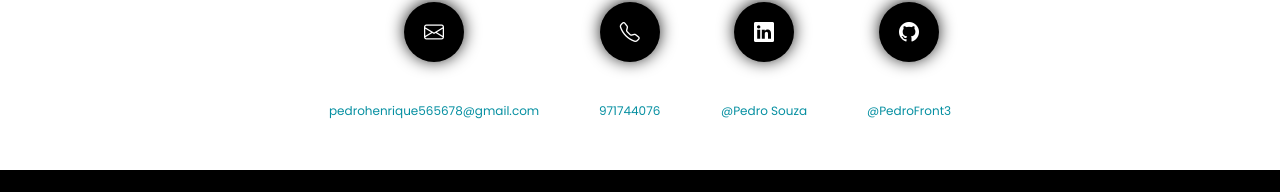
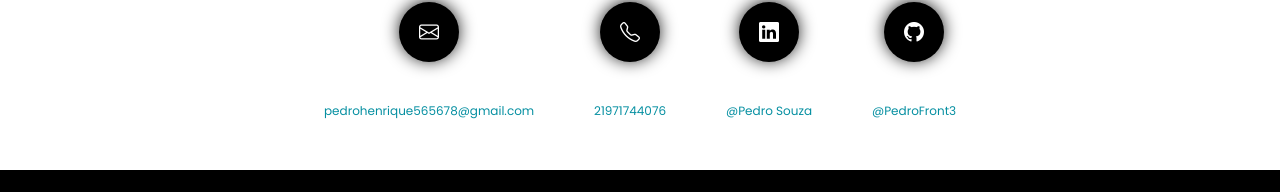
Before and after one commit to PedroFront3/PedroDevFrontEnd, a plain HTML site: page index.html in a window 1280 px wide. Shown: the part 2781-2973 px from the top of the page. Drawn offline with nearby package versions, Linux system fonts and the light colour scheme.

Commit message:
Update index.html

```diff
--- a/index.html
+++ b/index.html
@@ -251,7 +251,7 @@
                       </div><!--borda-->
 
                       <div class="desk-contato">
-                          <p>971744076</p>
+                          <p>21971744076</p>
                       </div><!--desk-contato-->
 
                     </div><!--info-contato-->
```
